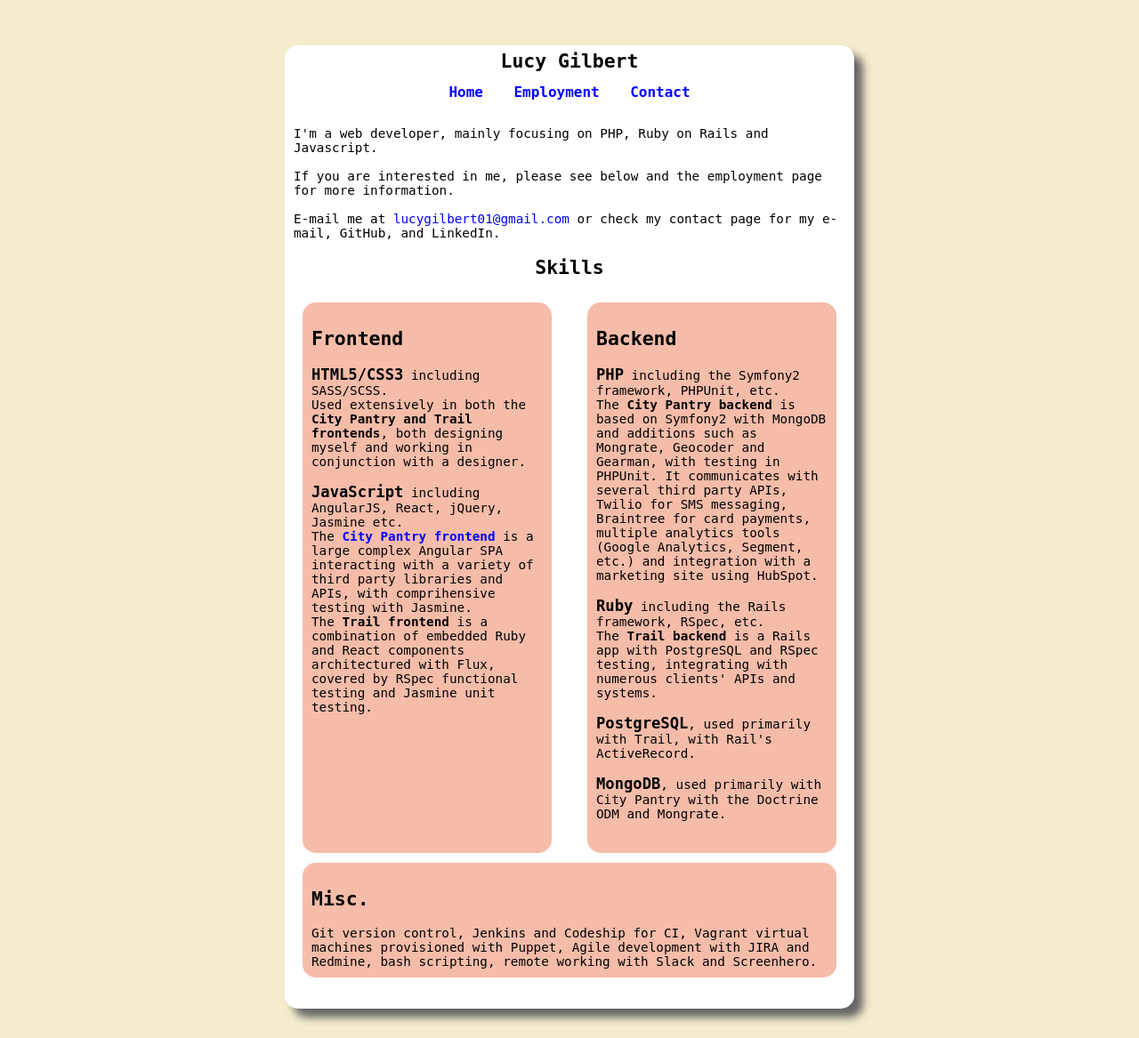
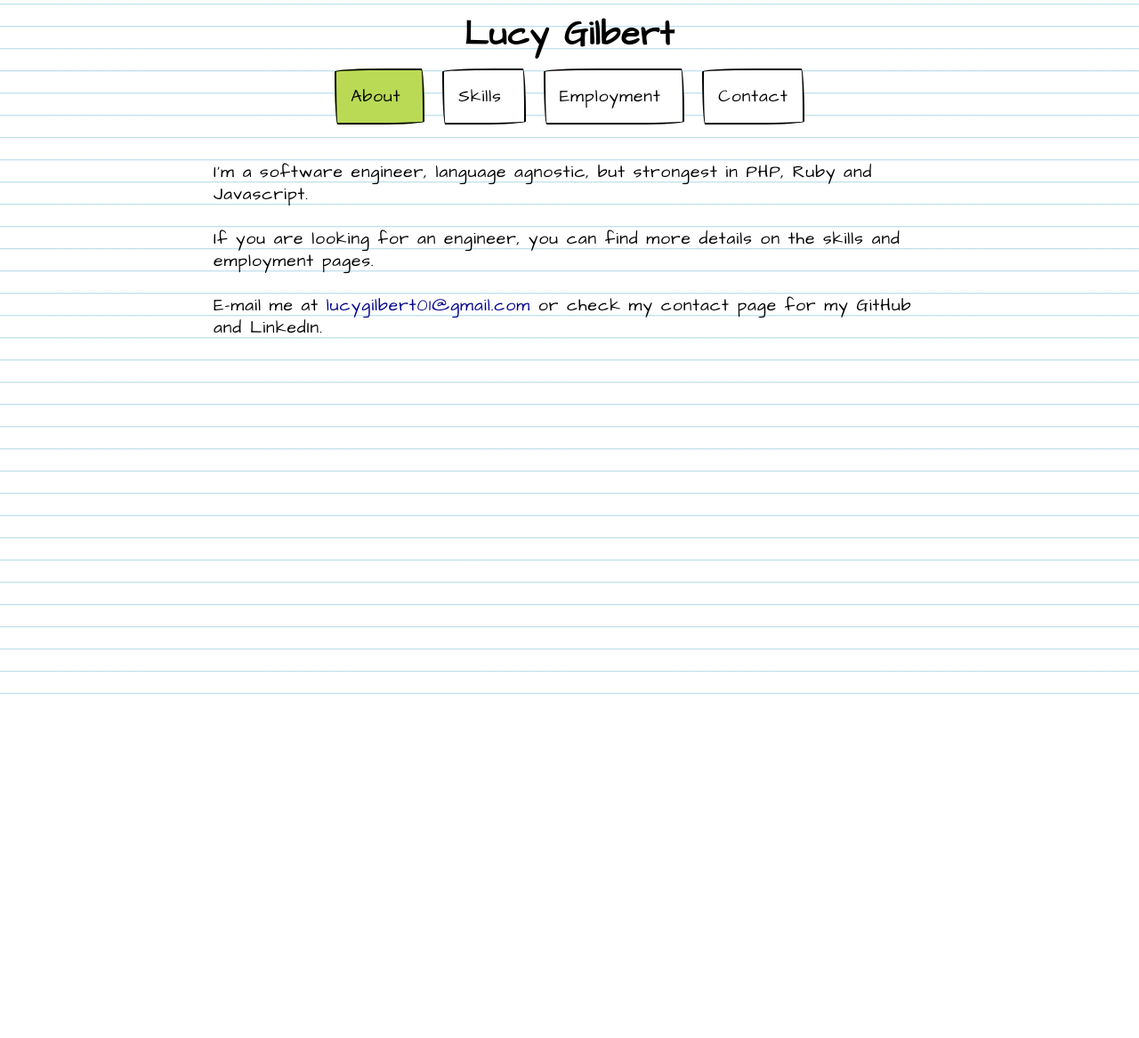
Before and after one commit to lucygilbert/lucygilbert.co.uk, a PHP site: page / in a window 1280 px wide. Shown: the whole page at 89% size. After the commit the page ends 781 px from the top, so only its background shows below. Run offline with PHP 8.4, Linux system fonts and the light colour scheme.

Commit message:
Major redesign: Pen and paper look.

```diff
--- a/index.html
+++ b/index.html
@@ -2,80 +2,117 @@
 <html>
 
 <head>
-
   <title>Lucy Gilbert: Online CV</title>
-  <link rel="stylesheet" type="text/css" href="style.css">
-
+  <link rel="stylesheet" type="text/css" href="style.css" />
+  <link href="https://fonts.googleapis.com/css?family=Architects+Daughter" rel="stylesheet" />
 </head>
 
-<body>
+<body onload="changePage(Pages.ABOUT)">
+  <div class="container--main">
+    <h1 class="text--center">Lucy Gilbert</h1>
 
-<section>
+    <nav class="text--non-selectable">
+      <a id="aboutLink" class="nav-link border--drawn"
+         onclick="changePage(Pages.ABOUT)" href="javascript:void(0)">
+        About
+      </a>
+      <a id="skillsLink" class="nav-link border--drawn"
+         onclick="changePage(Pages.SKILLS)" href="javascript:void(0)">
+        Skills
+      </a>
+      <a id="employmentLink" class="nav-link border--drawn"
+         onclick="changePage(Pages.EMPLOYMENT)" href="javascript:void(0)">
+        Employment
+      </a>
+      <a id="contactLink" class="nav-link border--drawn"
+         onclick="changePage(Pages.CONTACT)" href="javascript:void(0)">
+        Contact
+      </a>
+    </nav>
 
-  <header>
+    <div id="about">
+      <p>I'm a software engineer, language agnostic, but strongest in PHP, Ruby and Javascript.</p>
+      <p>If you are looking for an engineer, you can find more details on the skills and employment pages.</p>
+      <p>E-mail me at <a href="mailto:lucygilbert01@gmail.com">lucygilbert01@gmail.com</a> or check my contact page for my GitHub and LinkedIn.</p>
+    </div>
 
-    <h1>Lucy Gilbert</h1>
-
-  </header>
-
-  <nav>
-
-    <a class="navbut" href="index.html">Home</a>&nbsp;&nbsp;&nbsp;
-    <a class="navbut" href="employment.html">Employment</a>&nbsp;&nbsp;&nbsp;
-    <a class="navbut" href="contact.html">Contact</a>
-
-  </nav>
-
-  <div id="content">
-
-    <p>I'm a web developer, mainly focusing on PHP, Ruby on Rails and Javascript. <br><br>
-    If you are interested in me, please see below and the employment page for more information.<br><br>
-    E-mail me at <a href="mailto:lucygilbert01@gmail.com">lucygilbert01@gmail.com</a> or check my contact page for my e-mail, GitHub, and LinkedIn.</p>
-
-    <h2 class="center">Skills</h2>
-
-    <div class="skills-container">
-
-      <article class="left">
-
+    <div id="skills">
+      <div class="container--half-width container--float">
         <h2>Frontend</h2>
 
-        <span class="subtitle">HTML5/CSS3</span> including SASS/SCSS. <br>Used extensively in both the <span class="bold">City Pantry and Trail frontends</span>, both designing myself and working in conjunction with a designer.<br><br>
+        <p><span class="text--large text--bold">HTML5/CSS3</span> including SASS/SCSS/various templating languages.</p>
+        <p>Extensive experience, both designing and working in conjunction with a designer.</p>
 
-        <span class="subtitle">JavaScript</span> including AngularJS, React, jQuery, Jasmine etc. <br>The <span class="bold"><a href="http://www.github.com/citypantry/citypantry-3-frontend">City Pantry frontend</a></span> is a large complex Angular SPA interacting with a variety of third party libraries and APIs, with comprihensive testing with Jasmine. <br>The <span class="bold">Trail frontend</span> is a combination of embedded Ruby and React components architectured with Flux, covered by RSpec functional testing and Jasmine unit testing.
+        <p><span class="text--large text--bold">JavaScript</span> including AngularJS, React, Node, jQuery, Jasmine etc.</p>
+        <p>The <span class="text--bold"><a href="http://www.github.com/lucygilbert/citypantry-3-frontend">City Pantry frontend</a></span> is a large complex Angular SPA interacting with a variety of third party libraries and APIs, with comprihensive testing with Jasmine. I also created the <a class="text--bold" href="http://www.github.com/lucygilbert/citypantry-mobile-vendor-app">CityPantry vendor mobile app</a> using Ionic with Angular and Cordova, the app was published both on the web and on Android.</p>
+        <p>The <span class="text--bold">Trail frontend</span> is a combination of embedded Ruby and React components architectured with Redux, integrating with several large hospitality and retail platforms, covered by RSpec functional testing and Jasmine unit testing.</p>
+      </div>
 
-      </article>
-
-      <article class="right">
-
+      <div class="container--half-width container--float">
         <h2>Backend</h2>
 
-        <span class="subtitle">PHP</span> including the Symfony2 framework, PHPUnit, etc. <br>The <span class="bold">City Pantry backend</span> is based on Symfony2 with MongoDB and additions such as Mongrate, Geocoder and Gearman, with testing in PHPUnit. It communicates with several third party APIs, Twilio for SMS messaging, Braintree for card payments, multiple analytics tools (Google Analytics, Segment, etc.) and integration with a marketing site using HubSpot.<br><br>
+        <p><span class="text--large text--bold">PHP</span> including the Symfony2 framework, PHPUnit, Gearman etc.</p>
+        <p>The <span class="text--bold">City Pantry backend</span> is based on Symfony2 with MongoDB and additions such as Mongrate, Geocoder and Gearman, with testing in PHPUnit. It communicates with several third party APIs, Twilio for SMS messaging, Braintree for card payments, multiple analytics tools (Google Analytics, Segment, etc.) and integration with a marketing site using HubSpot.</p>
 
-        <span class="subtitle">Ruby</span> including the Rails framework, RSpec, etc. <br>The <span class="bold">Trail backend</span> is a Rails app with PostgreSQL and RSpec testing, integrating with numerous clients' APIs and systems.<br><br>
+        <p><span class="text--large text--bold">Ruby</span> including the Rails framework, RSpec, Sidekiq etc.</p>
+        <p>The <span class="text--bold">Trail backend</span> is a Rails app, architected around a domain-driven design, using event-sourcing and CQRS, with PostgreSQL and RSpec testing, integrating with various hospitality and retail systems, from Forth to HospitalityGem to IBS. The platform extends out onto AWS, making use of DynamoDB, Lambda and S3.</p>
 
-        <span class="subtitle">PostgreSQL</span>, used primarily with Trail, with Rail's ActiveRecord.<br><br>
+        <p><span class="text--large text--bold">PostgreSQL</span>, used primarily with Trail, with Rail's ActiveRecord.</p>
 
-        <span class="subtitle">MongoDB</span>, used primarily with City Pantry with the Doctrine ODM and Mongrate.
+        <p><span class="text--large text--bold">MongoDB</span>, used primarily with City Pantry with the Doctrine ODM and Mongrate.</p>
+      </div>
+      <div class="container--max-width container--clear">
+        <h2>Misc.</h2>
 
-      </article>
+        Git, many hosted and self-hosted CI solutions, Vagrant provisioned with Puppet, Bash, server admin, Agile development with a variety of issue tracking tools (e.g. JIRA, Redmine, ProductBoard).
+      </div>
 
+      <div class="container--padding"></div>
     </div>
 
-    <div style="clear: both"></div>
+    <div id="employment">
+      <div class="container--max-width">
+        <h2>Trailsuite</h2>
 
-    <article class="portfolio">
+        <h3>Software engineer</h3>
 
-      <h2>Misc.</h2>
+        <p>Operations management software.</p>
 
-      Git version control, Jenkins and Codeship for CI, Vagrant virtual machines provisioned with Puppet, Agile development with JIRA and Redmine, bash scripting, remote working with Slack and Screenhero.
+        <p>Full stack engineer. Ruby on Rails, React, PostgreSQL.</p>
 
-    </article>
+        <p>I have helped Trailsuite move away from their original monolithic architecture towards micro-services,  the implementation of CQRS and event-sourcing, and the transition from Angular to React and Redux. We also handled the growth of the company from only a handful of stores using the app to hundreds, scaling the technology to respond to this.<br />
+        I dealt with the integration of a variety of APIs and platforms, including social media (incl. Facebook, Twitter, TripAdvisor), hospitality systems (incl. Forth, HospitalityGem, LiveStore), and emailing solutions (Mandrill and MailChimp).</p>
+      </div>
 
+      <div class="container--max-width">
+        <h2>City Pantry</h2>
+
+        <h3>Junior developer</h3>
+
+        <p>Online catering marketplace and related mobile app.</p>
+
+        <p>Full stack junior developer. PHP/Symfony2, AngularJS, Ionic, MongoDB.</p>
+
+        <p>I worked across the stack, and was involved in DevOps for the company. I produced a <a href="http://www.github.com/lucygilbert/citypantry-mobile-vendor-app">mobile web app</a> and Android app for the company's vendors. I assisted in integrating a variety of third party tools and APIs into the site. We adhered to an Agile/Scrum methodology, with 2 week sprints planned in JIRA and continuous integration with Jenkins. There was a strong focus on test-driven and data-driven development, with comprehensive functional and unit testing in PHPUnit and Jasmine, and with A/B testing using a custom Symfony2 bundle.</p>
+      </div>
+
+      <div class="container--padding"></div>
+    </div>
+
+    <div id="contact">
+      <div class="container--half-width container--center border--drawn">
+        <a href="mailto:lucygilbert01@gmail.com">
+          <img class="image--small" src="mail.svg">Email lucygilbert01@gmail.com
+        </a><br />
+        <a href="http://www.linkedin.com/pub/lucy-gilbert/76/a11/782">
+          <img class="image--small" src="linkedin.svg">Find me on LinkedIn
+        </a><br />
+        <a href="http://www.github.com/lucygilbert/">
+          <img class="image--small" src="github.svg">View my code on GitHub
+        </a>
+      </div>
+    </div>
   </div>
-
-</section>
-
+  <script src="index.js"></script>
 </body>
-
 </html>
--- /dev/null
+++ b/index.js
@@ -0,0 +1,30 @@
+var Pages = {
+  ABOUT: 'about',
+  SKILLS: 'skills',
+  EMPLOYMENT: 'employment',
+  CONTACT: 'contact',
+};
+var PageLinks = {
+  ABOUT: 'aboutLink',
+  SKILLS: 'skillsLink',
+  EMPLOYMENT: 'employmentLink',
+  CONTACT: 'contactLink',
+};
+
+function changePage(selectedPage) {
+  Object.keys(Pages).forEach(function (key) {
+    var page = document.getElementById(Pages[key]);
+    var pageLink = document.getElementById(PageLinks[key]);
+    var displayType;
+
+    if (Pages[key] === selectedPage) {
+      pageLink.classList.add('nav-link--selected');
+      displayType = 'block';
+    } else {
+      pageLink.classList.remove('nav-link--selected');
+      displayType = 'none';
+    }
+
+    page.style.display = displayType;
+  });
+}
--- a/style.css
+++ b/style.css
@@ -1,108 +1,119 @@
 body {
-background-color:#F5ECCE;
-font-family:monospace;
-padding:25px;
-font-size:1.1em;
+  font: normal 1.2rem "Architects Daughter", cursive;
+  letter-spacing: 1px;
+  line-height: 25px;
+  background: linear-gradient(to bottom, lightblue 0%, white 8%) 0 4px;
+  background-size: 100% 25px;
+}
+
+nav {
+  margin: 45px 0 60px 0;
+  text-align:center;
+}
+
+h2 {
+  margin: 0 0 24px 0;
+}
+
+h3 {
+  margin-bottom: 27px;
+}
+
+p {
+  margin-bottom: 25px;
+}
+
+a {
+  color:darkblue;
+  text-decoration:none;
+}
+
+a:hover {
+  color: red;
 }
 
 img {
-border:none;
+  border:none;
+  vertical-align: middle;
+  margin-right: 5px;
 }
 
-section {
-background-color:#FFFFFF;
-height:auto;
-width:620px;
-margin:auto;
-padding:0px 10px 40px 10px;
-box-shadow:10px 10px 10px #666666;
-border-radius: 15px;
+.nav-link {
+  cursor: pointer;
+  margin: 0 10px;
+  color: black;
+  outline:none;
 }
 
-header {
-position:relative;
-top:5px;
-text-align:center;
+.nav-link:hover {
+  color: black;
+  background-color: #BADA55;
 }
 
-nav {
-text-align:center;
+.nav-link--selected {
+  background-color: #BADA55 !important;
 }
 
-div#content {
-position:relative;
-top:15px;
+.container--main {
+  height:auto;
+  width:800px;
+  margin:auto;
 }
 
-article {
-background-color:#F5BCA9;
-width:260px;
-height:auto;
-margin:10px;
-padding:10px;
-border-radius:15px;
+.container--half-width {
+  width: 46%;
+  margin: 0 2%;
 }
 
-.skills-container {
-width:100%;
-float: left;
-height: 630px;
+.container--max-width {
+  width: 96%;
+  margin: 0 2%;
 }
 
-article.left {
-float:left;
-height: 95%;
+.container--padding {
+  height: 100px;
 }
 
-article.right {
-float: right;
-height: 95%;
+.container--center {
+  margin: 0 auto;
 }
 
-article.portfolio {
-width: 580px;
+.container--float {
+  float:left;
 }
 
-article:hover {
-background-color:#D0F5A9;
+.container--clear {
+  clear: both;
 }
 
-a {
-color:blue;
-text-decoration:none;
+.border--drawn {
+  background-color: white;
+  padding: 1rem 1rem;
+  border-radius: 255px 15px 225px 15px/15px 225px 15px 255px;
+  border: solid 2px;
 }
 
-a:hover {
-color: red;
+.image--small {
+  height: 40px;
+  width: 40px;
 }
 
-a.navbut {
-font-size:large;
-font-weight:bold;
-display:inline-block;
-transition:transform 1s;
--webkit-transition:-webkit-transform 1s;
+.text--large {
+  font-size: 120%;
 }
 
-a.navbut:hover {
-transform:scale(1.3,1.3);
--webkit-transform:scale(1.3,1.3);
+.text--bold {
+  font-weight: bolder;
 }
 
-.subtitle {
-font-weight:bolder;
-font-size:120%;
+.text--center {
+  text-align: center;
 }
 
-.bold {
-font-weight:bolder;
+.text--non-selectable {
+  -webkit-touch-callout: none;
+  -webkit-user-select: none;
+  -moz-user-select: none;
+  -ms-user-select: none;
+  user-select: none;
 }
-
-.contacttext {
-position: relative;
-top:-20px;
-}
-
-.center {
-text-align:center;
-}
```
Also changed, not shown: contact.html (deleted, +0 -41 lines), employment.html (deleted, +0 -65 lines), github.png (deleted), github.svg (added), linkedin.png (deleted), linkedin.svg (added), mail.png (deleted), mail.svg (added).
